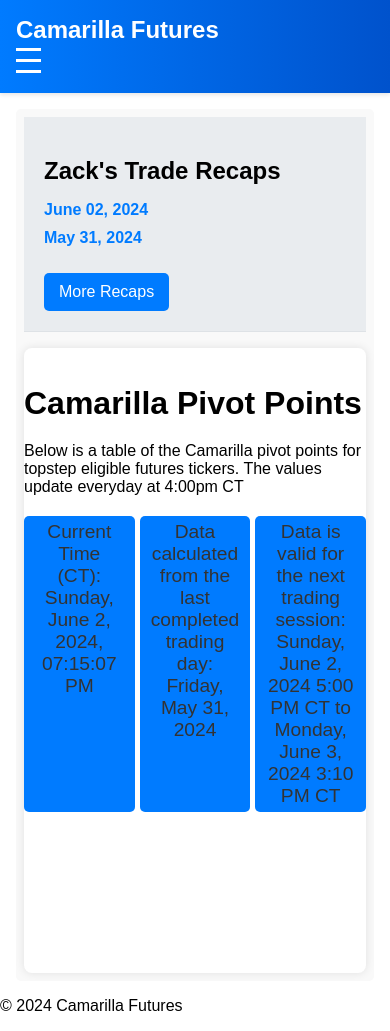
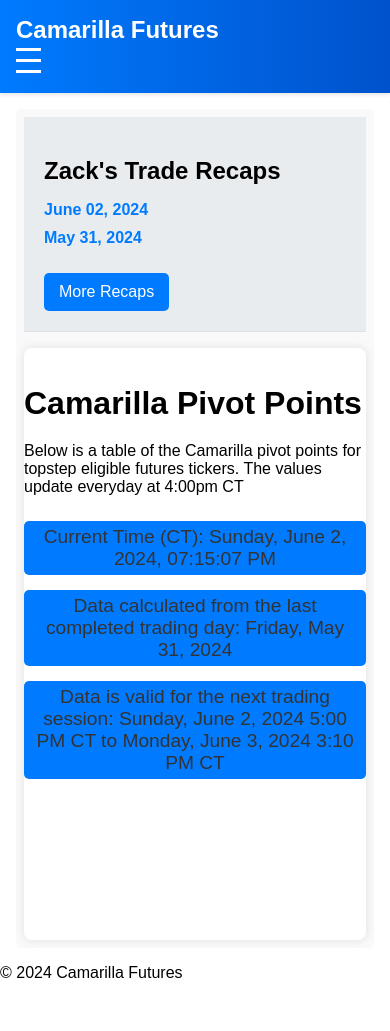
Before and after one commit to zackrylangford/daytrading-unplugged, a Jekyll site: the page built from index.markdown, in a window 390 px wide. Built offline with Jekyll 4.4.1, drawn with Linux system fonts in a browser that asks for light colours; after the commit the page ends 998 px from its top, so only the background shows below that.

Commit message:
updated info box for mobile

```diff
--- a/assets/css/main.css
+++ b/assets/css/main.css
@@ -274,10 +274,16 @@ header .nav-list li a {
         display: none;
     }
 
+    .info-section {
+        flex-direction: column;
+    }
+
     .info-box {
         font-size: 0.9em;
         padding: 5px 10px;
-        margin-right: 5px;
+        margin: 5px 0;
+        background-color: #007bff;
+        color: white;
     }
 }
 
```
